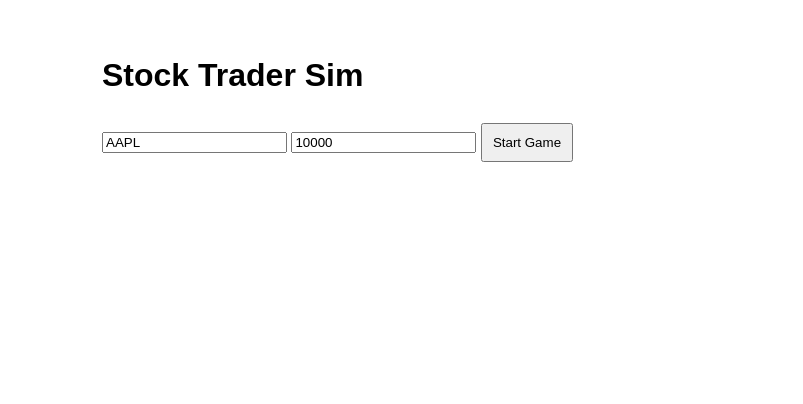
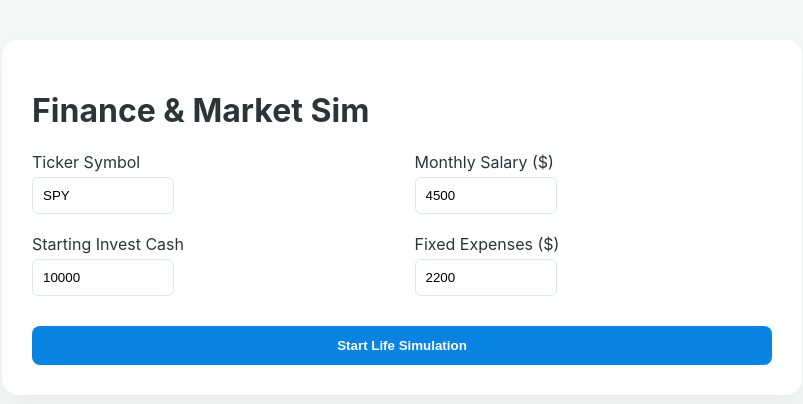
Before and after one commit to ShroqLinux/Finance_sim, a Flask app: page / in a window 1280 px wide. Shown: the top 404 px of the page, without its empty margins (238-1041 px from the left). Run offline with Flask 3, Linux system fonts and the light colour scheme.

Commit message:
html part

```diff
--- a/Stocks/app.py
+++ b/Stocks/app.py
@@ -2,26 +2,31 @@ from flask import Flask, render_template, request, jsonify, session
 import os
 import yfinance as yf
 import pandas as pd
+import random
+from datetime import datetime
+from dateutil.relativedelta import relativedelta
 
 app = Flask(__name__)
-# Secret key is required to use 'session'
 app.secret_key = os.urandom(24)
 
 def get_data(symbol):
-    df = yf.download(symbol, period="5y", interval="1mo", progress=False)
-    if df.empty:
+    try:
+        # Calculate exactly 5 years ago from today
+        five_years_ago = (datetime.now() - relativedelta(years=5)).strftime('%Y-%m-%d')
+
+        df = yf.download(symbol, start=five_years_ago, interval="1mo", progress=False)
+        if df.empty: return []
+        if isinstance(df.columns, pd.MultiIndex):
+            df.columns = df.columns.get_level_values(0)
+        df = df.reset_index()
+        if 'Date' not in df.columns and 'index' in df.columns:
+            df = df.rename(columns={'index': 'Date'})
+        df['Date'] = pd.to_datetime(df['Date']).dt.strftime('%Y-%m-%d')
+        df = df.rename(columns={'Close': 'price', 'Date': 'date'})
+        return df[['date', 'price']].dropna().to_dict('records')
+    except Exception as e:
+        print(f"Data Fetch Error: {e}")
         return []
-
-    if isinstance(df.columns, pd.MultiIndex):
-        df.columns = df.columns.get_level_values(0)
-
-    df = df.reset_index()
-    if 'Date' not in df.columns and 'index' in df.columns:
-        df = df.rename(columns={'index': 'Date'})
-
-    df['Date'] = pd.to_datetime(df['Date']).dt.strftime('%Y-%m-%d')
-    df = df.rename(columns={'Close': 'price', 'Date': 'date'})
-    return df[['date', 'price']].dropna().to_dict('records')
 
 @app.route('/')
 def index():
@@ -30,89 +35,129 @@ def index():
 @app.route('/init', methods=['POST'])
 def init_game():
     data = request.json
-
-    # We store everything in 'session' instead of a global 'state'
-    session["cash"] = float(data.get("cash", 10000))
+    session["investing_cash"] = float(data.get("cash", 10000))
+    session["checking_cash"] = 2000.0
+    session["salary"] = float(data.get("salary", 4500))
+    session["fixed_expenses"] = float(data.get("expenses", 2200))
     session["symbol"] = data.get("symbol", "SPY").upper()
+    session["cum_earned"] = 0.0
+    session["cum_spent"] = 0.0
 
     fetched_data = get_data(session["symbol"])
-    if not fetched_data:
-        return jsonify({"error": "Could not fetch data"}), 400
+    if not fetched_data or len(fetched_data) == 0:
+        return jsonify({"error": f"No data found for {session['symbol']} starting in 2000. Try a different ticker like SPY or DIA."}), 400
 
     session["history"] = fetched_data
     session["current_step"] = 0
-    # Dictionary keys in session must be strings
     session["portfolio"] = {session["symbol"]: 0}
-
+    session["last_var_expense"] = 0
+    session["event_message"] = ""
     return jsonify(get_status())
 
 @app.route('/next', methods=['POST'])
 def next_turn():
-    # Update session step
-    if session.get("current_step", 0) < len(session.get("history", [])) - 1:
-        session["current_step"] += 1
+    history = session.get("history", [])
+    step = session.get("current_step", 0)
+
+    if step < len(history) - 1:
+        session["current_step"] = step + 1
+        session["fixed_expenses"] *= 1.0025 # Inflation
+
+        var_expense = random.randint(100, 700)
+        emergency = 0
+        if session["current_step"] % 6 == 0:
+            emergency = random.randint(1500, 2500)
+            session["event_message"] = f"🚨 EMERGENCY: ${emergency} unexpected cost!"
+        else:
+            session["event_message"] = ""
+
+        total_spent = session["fixed_expenses"] + var_expense + emergency
+        session["checking_cash"] += (session["salary"] - total_spent)
+
+        session["cum_earned"] += session["salary"]
+        session["cum_spent"] += total_spent
+        session["last_var_expense"] = var_expense
+
+    return jsonify(get_status())
+
+@app.route('/transfer', methods=['POST'])
+def transfer():
+    data = request.json
+    amount = float(data.get("amount", 0))
+    if amount > 0 and session["checking_cash"] >= amount:
+        session["checking_cash"] -= amount
+        session["investing_cash"] += amount
+    elif amount < 0 and session["investing_cash"] >= abs(amount):
+        session["investing_cash"] -= abs(amount)
+        session["checking_cash"] += abs(amount)
     return jsonify(get_status())
 
 @app.route('/trade', methods=['POST'])
 def trade():
     data = request.json
-    action = data.get("action")
-    amount = int(data.get("amount", 0))
-
-    # Pull current state from session
+    action, amount = data.get("action"), int(data.get("amount", 0))
     history = session.get("history", [])
     step = session.get("current_step", 0)
     symbol = session.get("symbol")
     portfolio = session.get("portfolio", {})
-    cash = session.get("cash", 0)
 
-    current_price = float(history[step]["price"])
-    cost = amount * current_price
+    # SAFETY CHECK
+    if not history or step >= len(history):
+        return jsonify({"error": "No market data available to trade."}), 400
 
-    if action == "buy" and cash >= cost:
-        cash -= cost
+    price = float(history[step]["price"])
+    cost = amount * price
+
+    if action == "buy" and session["investing_cash"] >= cost:
+        session["investing_cash"] -= cost
         portfolio[symbol] = portfolio.get(symbol, 0) + amount
     elif action == "sell" and portfolio.get(symbol, 0) >= amount:
-        cash += cost
+        session["investing_cash"] += cost
         portfolio[symbol] = portfolio.get(symbol, 0) - amount
 
-    # Save changes back to session
-    session["cash"] = cash
     session["portfolio"] = portfolio
-
     return jsonify(get_status())
 
 def get_status():
     history = session.get("history", [])
-    if not history:
-        return {}
+    step = session.get("current_step", 0)
 
-    step = session.get("current_step", 0)
+    if not history: return {"error": "Game not initialized"}
+
     symbol = session.get("symbol")
     portfolio = session.get("portfolio", {})
-    cash = session.get("cash", 0)
-
-    current_data = history[step]
+    curr = history[step]
+    price = float(curr["price"])
     shares = portfolio.get(symbol, 0)
-    current_price = float(current_data["price"])
-    holdings_value = shares * current_price
+    h_val = shares * price
 
     pct_change = 0
     if step > 0:
         prev_price = float(history[step - 1]["price"])
-        pct_change = ((current_price - prev_price) / prev_price) * 100
+        pct_change = ((price - prev_price) / prev_price) * 100
+
+    first_price = float(history[0]["price"])
+    total_market_roi = ((price - first_price) / first_price) * 100
+    savings_rate = ((session["cum_earned"] - session["cum_spent"]) / session["cum_earned"] * 100) if session["cum_earned"] > 0 else 0
+
+    headlines = ["Stable markets.", "High volatility.", "Bullish run!", "Bearish slide."]
+    if pct_change > 2: headline = "🚀 " + headlines[2]
+    elif pct_change < -2: headline = "📉 " + headlines[3]
+    else: headline = "📰 " + random.choice(headlines[:2])
 
     return {
-        "date": current_data["date"],
-        "price": round(current_price, 2),
-        "pct_change": round(pct_change, 2),
-        "cash": round(cash, 2),
-        "holdings": shares,
-        "holdings_value": round(holdings_value, 2),
-        "total_net_worth": round(cash + holdings_value, 2),
-        "step": step
+        "date": curr["date"], "price": round(price, 2), "pct_change": round(pct_change, 2),
+        "investing_cash": round(session["investing_cash"], 2), "checking_cash": round(session["checking_cash"], 2),
+        "last_var_expense": session["last_var_expense"], "event_message": session.get("event_message", ""),
+        "holdings": shares, "holdings_value": round(h_val, 2),
+        "net_worth": round(session["investing_cash"] + session["checking_cash"] + h_val, 2),
+        "step": step, "headline": headline,
+        "report": {
+            "show": step > 0 and step % 6 == 0,
+            "earned": round(session["cum_earned"], 2), "spent": round(session["cum_spent"], 2),
+            "savings_rate": round(savings_rate, 1), "market_roi": round(total_market_roi, 1)
+        }
     }
 
 if __name__ == '__main__':
-    # When using sessions, the app needs to run with a stable environment
     app.run(debug=True, port=5001)
--- a/Stocks/templates/index.html
+++ b/Stocks/templates/index.html
@@ -1,61 +1,143 @@
 <!DOCTYPE html>
 <html>
 <head>
-    <title>Turn-Based Stock Sim</title>
+    <title>Finance Simulator Pro</title>
     <style>
-        body { font-family: sans-serif; max-width: 600px; margin: 50px auto; line-height: 1.6; }
-        .stats { background: #f4f4f4; padding: 20px; border-radius: 8px; }
-        .controls { margin-top: 20px; }
-        button { padding: 10px; cursor: pointer; }
+        body { font-family: 'Inter', system-ui, sans-serif; max-width: 800px; margin: 40px auto; background: #f4f7f6; color: #2d3436; }
+        .card { background: white; padding: 30px; border-radius: 16px; box-shadow: 0 10px 25px rgba(0,0,0,0.05); margin-bottom: 20px; }
+        .grid { display: grid; grid-template-columns: 1fr 1fr; gap: 25px; }
+        .btn { padding: 12px 20px; border: none; border-radius: 8px; cursor: pointer; font-weight: 600; transition: transform 0.1s; }
+        .btn-blue { background: #0984e3; color: white; width: 100%; }
+        .btn-green { background: #00b894; color: white; }
+        .btn-red { background: #d63031; color: white; }
+        .alert { background: #ffeaa7; padding: 15px; border-radius: 10px; text-align: center; font-weight: bold; margin-bottom: 15px; border: 1px solid #fdcb6e; }
+        .pos { color: #00b894; }
+        .neg { color: #d63031; }
+        input { padding: 10px; border: 1px solid #dfe6e9; border-radius: 6px; width: 120px; margin-top: 5px; }
+        #modal-overlay { position: fixed; top:0; left:0; width:100%; height:100%; background: rgba(0,0,0,0.7); display:none; justify-content:center; align-items:center; z-index:100; }
+        .modal { background: white; padding: 40px; border-radius: 20px; max-width: 500px; width: 90%; text-align: center; }
+        .report-grid { display: grid; grid-template-columns: 1fr 1fr; gap: 20px; margin: 25px 0; text-align: left; }
     </style>
 </head>
 <body>
-    <h1>Stock Trader Sim</h1>
 
-    <div id="setup">
-        <input type="text" id="symbol" placeholder="Ticker (e.g. AAPL)" value="AAPL">
-        <input type="number" id="start_cash" placeholder="Starting Cash" value="10000">
-        <button onclick="startGame()">Start Game</button>
+<div id="setup" class="card">
+    <h1>Finance & Market Sim</h1>
+    <div class="grid">
+        <div>
+            <label>Ticker Symbol</label><br><input type="text" id="symbol" value="SPY"><br><br>
+            <label>Starting Invest Cash</label><br><input type="number" id="start_cash" value="10000">
+        </div>
+        <div>
+            <label>Monthly Salary ($)</label><br><input type="number" id="salary" value="4500"><br><br>
+            <label>Fixed Expenses ($)</label><br><input type="number" id="expenses" value="2200">
+        </div>
+    </div>
+    <button class="btn btn-blue" style="margin-top:30px" onclick="startGame()">Start Life Simulation</button>
 </div>
 
 <div id="game" style="display:none;">
-        <div class="stats">
-            <h2 id="current_date">Date: ---</h2>
-            <p>Stock Price: $<span id="price">0</span>
-            (<span id="pct_change">0</span>%)</p>
-            <hr>
-            <p>Cash: $<span id="cash">0</span></p>
-            <p>Shares Held: <span id="holdings">0</span>
-            (Value: $<span id="holdings_value">0</span>)</p>
-            <hr>
-            <h3>Total Net Worth: $<span id="net_worth">0</span></h3>
+    <div id="event_alert" class="alert" style="display:none;"></div>
+    <div class="card">
+        <h2 id="current_date" style="margin-top:0">Date</h2>
+        <p id="headline" style="font-style: italic; color: #636e72; margin-bottom: 20px;">---</p>
+        <div class="grid">
+            <div>
+                <small>Checking Account</small><br>
+                <strong id="checking_cash" style="font-size:1.4em">$0</strong><br>
+                <small style="color:#636e72">Var. Expenses: -$<span id="last_var_expense">0</span></small>
+            </div>
+            <div>
+                <small>Investing Cash</small><br>
+                <strong id="investing_cash" style="font-size:1.4em">$0</strong>
+            </div>
+            <div>
+                <small>Stock Price</small><br>
+                <strong id="price" style="font-size:1.4em">$0</strong> <span id="pct_change">0%</span>
+            </div>
+            <div>
+                <small>Portfolio Value</small><br>
+                <strong id="holdings_value" style="font-size:1.4em">$0</strong><br>
+                <small id="holdings_count">0 shares</small>
+            </div>
+        </div>
+        <hr style="border:0; border-top:1px solid #eee; margin:20px 0">
+        <div style="text-align:right">
+            <small>Total Net Worth</small><br>
+            <strong id="net_worth" style="font-size:2em; color:#0984e3">$0</strong>
+        </div>
     </div>
 
-        <div class="controls">
-            <input type="number" id="amount" value="10" min="1">
-            <button onclick="trade('buy')" style="background:#d4edda">Buy</button>
-            <button onclick="trade('sell')" style="background:#f8d7da">Sell</button>
-            <button onclick="nextTurn()" style="float:right">Next Month ➔</button>
+    <div class="grid">
+        <div class="card">
+            <h3>Trade</h3>
+            <input type="number" id="trade_amount" value="5"><br><br>
+            <button class="btn btn-green" onclick="trade('buy')">Buy</button>
+            <button class="btn btn-red" onclick="trade('sell')">Sell</button>
+        </div>
+        <div class="card">
+            <h3>Transfer</h3>
+            <input type="number" id="trans_amount" value="1000"><br><br>
+            <button class="btn" style="background:#b2bec3" onclick="transferMoney(1)">Check ➔ Invest</button>
+            <button class="btn" style="background:#b2bec3" onclick="transferMoney(-1)">Invest ➔ Check</button>
+        </div>
+    </div>
+    <button class="btn btn-blue" style="font-size:1.2em" onclick="nextTurn()">Advance to Next Month ➔</button>
+</div>
+
+<div id="modal-overlay">
+    <div class="modal">
+        <h2 id="report-title">Performance Report</h2>
+        <div class="report-grid">
+            <div><small>Total Earned</small><br><strong id="rep-earned">$0</strong></div>
+            <div><small>Total Spent</small><br><strong id="rep-spent">$0</strong></div>
+            <div><small>Savings Rate</small><br><strong id="rep-savings">0%</strong></div>
+            <div><small>Market ROI (Total)</small><br><strong id="rep-roi">0%</strong></div>
+        </div>
+        <button class="btn btn-blue" onclick="closeModal()">Back to Simulation</button>
     </div>
 </div>
 
 <script>
+    let lastReportShown = -1;
+
+    function closeModal() { document.getElementById('modal-overlay').style.display = 'none'; }
+
     async function updateUI(data) {
+        if (data.error) { alert(data.error); return; }
         document.getElementById('setup').style.display = 'none';
         document.getElementById('game').style.display = 'block';
 
-            document.getElementById('current_date').innerText = "Date: " + data.date;
-            document.getElementById('price').innerText = data.price;
+        if (data.event_message) {
+            document.getElementById('event_alert').innerText = data.event_message;
+            document.getElementById('event_alert').style.display = 'block';
+        } else {
+            document.getElementById('event_alert').style.display = 'none';
+        }
 
-            // Handle Percentage Change Display
+        document.getElementById('current_date').innerText = data.date;
+        document.getElementById('headline').innerText = data.headline;
+        document.getElementById('price').innerText = "$" + data.price;
+        document.getElementById('investing_cash').innerText = "$" + data.investing_cash.toLocaleString();
+        document.getElementById('checking_cash').innerText = "$" + data.checking_cash.toLocaleString();
+        document.getElementById('holdings_value').innerText = "$" + data.holdings_value.toLocaleString();
+        document.getElementById('holdings_count').innerText = data.holdings + " shares";
+        document.getElementById('net_worth').innerText = "$" + data.net_worth.toLocaleString();
+        document.getElementById('last_var_expense').innerText = data.last_var_expense;
+
         const pctEl = document.getElementById('pct_change');
-            pctEl.innerText = (data.pct_change > 0 ? "+" : "") + data.pct_change;
-            pctEl.style.color = data.pct_change >= 0 ? "green" : "red";
+        pctEl.innerText = (data.pct_change > 0 ? "+" : "") + data.pct_change + "%";
+        pctEl.className = data.pct_change >= 0 ? 'pos' : 'neg';
 
-            document.getElementById('cash').innerText = data.cash.toLocaleString();
-            document.getElementById('holdings').innerText = data.holdings;
-            document.getElementById('holdings_value').innerText = data.holdings_value.toLocaleString();
-            document.getElementById('net_worth').innerText = data.total_net_worth.toLocaleString();
+        if (data.report && data.report.show && lastReportShown !== data.step) {
+            lastReportShown = data.step;
+            document.getElementById('report-title').innerText = (data.step % 12 === 0) ? "Year-End Summary" : "6-Month Progress Report";
+            document.getElementById('rep-earned').innerText = "$" + data.report.earned.toLocaleString();
+            document.getElementById('rep-spent').innerText = "$" + data.report.spent.toLocaleString();
+            document.getElementById('rep-savings').innerText = data.report.savings_rate + "%";
+            document.getElementById('rep-roi').innerText = data.report.market_roi + "%";
+            document.getElementById('modal-overlay').style.display = 'flex';
+        }
     }
 
     async function startGame() {
@@ -64,14 +146,16 @@
             headers: {'Content-Type': 'application/json'},
             body: JSON.stringify({
                 symbol: document.getElementById('symbol').value,
-                    cash: document.getElementById('start_cash').value
+                cash: document.getElementById('start_cash').value,
+                salary: document.getElementById('salary').value,
+                expenses: document.getElementById('expenses').value
             })
         });
         updateUI(await res.json());
     }
 
     async function nextTurn() {
-            const res = await fetch('/next', {method: 'POST'});
+        const res = await fetch('/next', { method: 'POST' });
         updateUI(await res.json());
     }
 
@@ -79,10 +163,16 @@
         const res = await fetch('/trade', {
             method: 'POST',
             headers: {'Content-Type': 'application/json'},
-                body: JSON.stringify({
-                    action: action,
-                    amount: document.getElementById('amount').value
-                })
+            body: JSON.stringify({ action, amount: document.getElementById('trade_amount').value })
+        });
+        updateUI(await res.json());
+    }
+
+    async function transferMoney(dir) {
+        const res = await fetch('/transfer', {
+            method: 'POST',
+            headers: {'Content-Type': 'application/json'},
+            body: JSON.stringify({ amount: document.getElementById('trans_amount').value * dir })
         });
         updateUI(await res.json());
     }
```
Lines whose indentation alone changed are shown as unchanged.
